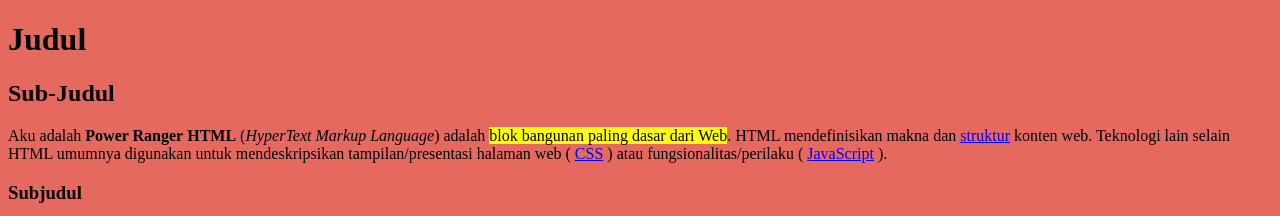
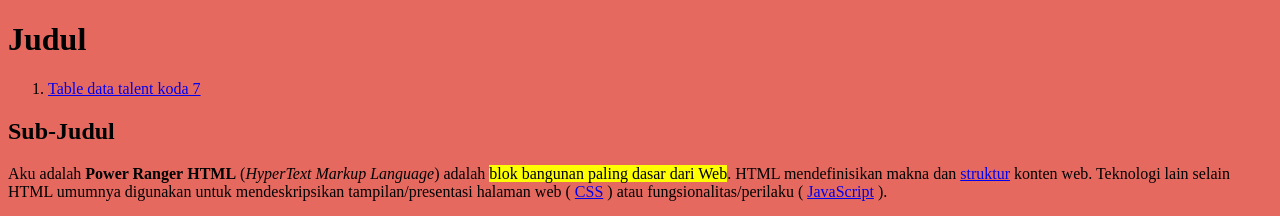
Before and after one commit to L1mus/koda-b7-web1, a plain HTML site: page index.html in a window 1280 px wide. Shown: the top 216 px of the page. Drawn offline with Linux system fonts and the light colour scheme.

Commit message:
feat: add tag nav and add tag a for linked to pages table

```diff
--- a/index.html
+++ b/index.html
@@ -9,6 +9,11 @@
     <!-- // bgcolor digunakan untuk memberi warna latar belakang untuk dokumen -->
     <header>
       <h1>Judul</h1>
+      <nav>
+        <ol>
+          <li><a href="./table.html">Table data talent koda 7</a></li>
+        </ol>
+      </nav>
     </header>
 
     <main>
```
